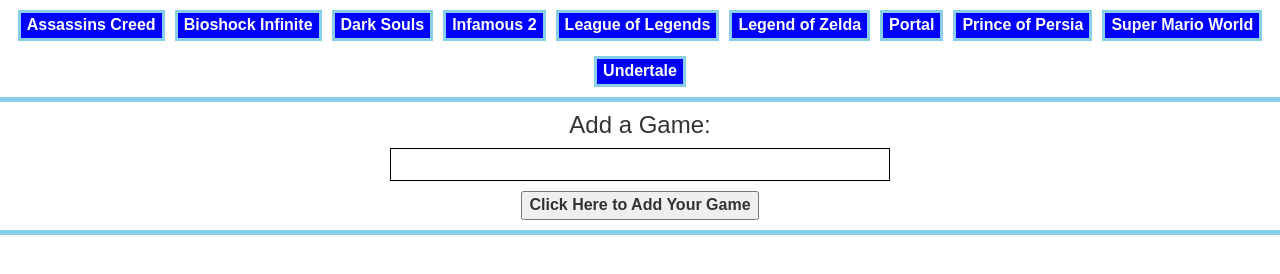
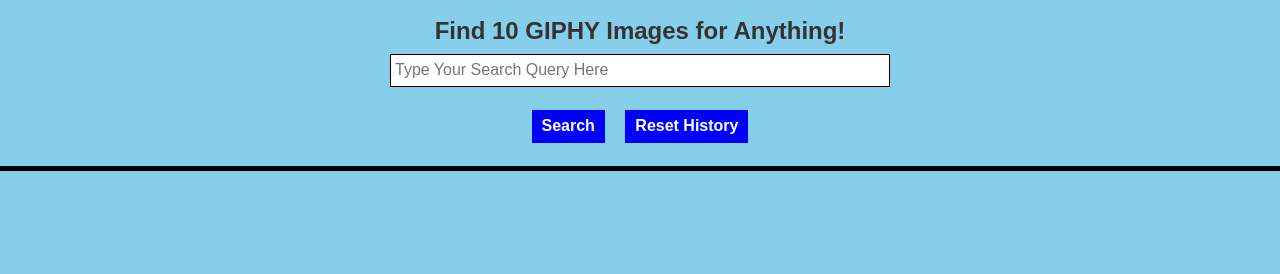
Before and after one commit to Crenzio/GIPHY, a plain HTML site: page index.html in a window 1280 px wide. Drawn offline with nearby package versions, Linux system fonts and the light colour scheme.

Commit message:
RESET functionality added. improved visual presentation

```diff
--- a/assets/css/style.css
+++ b/assets/css/style.css
@@ -3,69 +3,84 @@ body {
     height: 100%;
     font-family: Arial, Helvetica, sans-serif;
     font-size: 16px;
+    background-color: skyblue;
 }
 
 button {
     font-weight: bolder;
 }
 
-button.choice {
-    border: solid;
-    border-width: 3px;
-    border-color: skyblue;
+.choice, .click {
+    border: solid 3px skyblue;
     background-color: blue;
     color: white;
     margin: 5px;
     margin-top: 10px;
+    padding: 5px;
+    padding-left: 10px;
+    padding-right: 10px;
+    outline: none;
+}
+
+.choice:hover, .click:hover {
+    border: solid 3px black;
+    background-color: darkblue;
 }
 
 div.games {
-    margin-bottom: 3px;
+    padding-bottom: 3px;
+    background-color: skyblue;
 }
 
 div.border {
-    border: solid;
-    border-width: 0px;
+    border: solid 0px black;
     border-bottom-width: 5px;
-    border-bottom-color: skyblue;
-    margin-top: 5px;
-    margin-bottom: 5px;
+    padding-top: 5px;
+    padding-bottom: 5px;
+    background-color: skyblue;
 }
 
 div.center {
-    margin: auto;
+    margin: 0 auto;
     margin-bottom: 3px;
-    left: 50%;
-    right: -50%;
     text-align: center;
     margin-top: 0px;
 }
 
 div.chain {
-    border: solid;
-    border-width: 3px;
-    border-color: skyblue;
+    border: solid 3px skyblue;
     display: inline-block;
     margin: 5px;
     margin-top: 0px;
+    border: solid 3px blue;
+}
+
+div.chain:hover {
+    border: solid 3px black;
 }
 
 div.frame {
-    margin: auto;
-    left: 50%;
-    right: -50%;
+    margin: 0 auto;
+    padding: 5px;
+    background-color: skyblue;
+}
+
+div.main {
+    margin: 0 auto;
     padding: 5px;
 }
 
-div.main {
-    margin: auto;
-    left: 50%;
-    right: -50%;
-    padding: 5px;
+div.wrap {
+    padding-top: 10px;
 }
 
 h3 {
     margin-top: 0;
+    margin-bottom: 0;
+    padding-bottom: 10px;
+    padding-top: 10px;
+    font-weight: bolder;
+    background-color: skyblue;
 }
 
 img {
@@ -78,18 +93,15 @@ input {
     margin-bottom: 10px;
     width: 100%;
     max-width: 500px;
-    border: solid;
-    border-width: 1px;
-    border-color: #000000;
+    border: solid 1px black;
     padding: 4px;
 }
 
 p.chain {
     margin: 0;
     padding: 3px;
-    border: solid;
-    border-width: 0px;
-    border-bottom-width: 3px;
-    border-color: skyblue;
-
+    border-bottom: 0;
+    background-color: skyblue;
+    font-weight: bolder;
+    text-transform: uppercase;
 }
--- a/assets/javascript/game.js
+++ b/assets/javascript/game.js
@@ -1,10 +1,21 @@
-var game = ["Assassins Creed", "Bioshock Infinite", "Dark Souls", "Infamous 2", "League of Legends", "Legend of Zelda", "Portal", "Prince of Persia", "Super Mario World", "Undertale"];
+var game = [];
 
 $('#add').keypress(function (event) {
     if (event.keyCode == 13) {
         event.preventDefault();
+        document.getElementById("adder").click();
     }
 });
+
+$("#reset").on("click", function () {
+    game = [];
+    $("#1").empty();
+    $("#2").empty();
+    $("#3").empty();
+    $("#past").empty();
+    $("#pastBreak").removeClass("border");
+});
+
 
 $("#adder").on("click", function () {
     var userChoice = $("#add").val().trim();
@@ -18,6 +29,8 @@ $("#adder").on("click", function () {
         $("#1").empty();
 
         game.push(userChoice);
+        $("#past").html("<h3>Your Past Searches:</h3>");
+        $("#pastBreak").addClass("border");
 
         list();
 
@@ -63,7 +76,6 @@ function list() {
         selectDiv.attr("class", "choice");
         selectDiv.attr("type", game[i]);
         $("#1").append(selectDiv);
-
     }
 }
 
--- a/index.html
+++ b/index.html
@@ -12,7 +12,7 @@
     <link rel="stylesheet" href="https://maxcdn.bootstrapcdn.com/bootstrap/3.3.7/css/bootstrap.min.css">
     <link rel="stylesheet" href="assets/css/style.css">
 
-    <title>GIPHY Game Image Finder</title>
+    <title>GIPHY Graphic Grabber</title>
 
 </head>
 
@@ -20,22 +20,25 @@
 
     <div class="center">
 
+        <span id="past"></span>
+
         <div class="games" id="1">
         </div>
 
-        <div class="border"></div>
+        <div id="pastBreak"></div>
 
         <div class="frame">
-            <h3>Add a Game:</h3>
+            <h3>Find 10 GIPHY Images for Anything!</h3>
             <div>
                 <form id="game-adder">
-                    <input type="text" id="add">
+                    <input type="text" id="add" autocomplete="off" placeholder="Type Your Search Query Here">
                 </form>
             </div>
-            <button id="adder">Click Here to Add Your Game</button>
+            <button id="adder" class="click">Search</button>
+            <button id="reset" class="click">Reset History</button>
         </div>
 
-        <div class="border"></div>
+        <div class="border drop"></div>
 
         <div id="2"></div>
 
```
